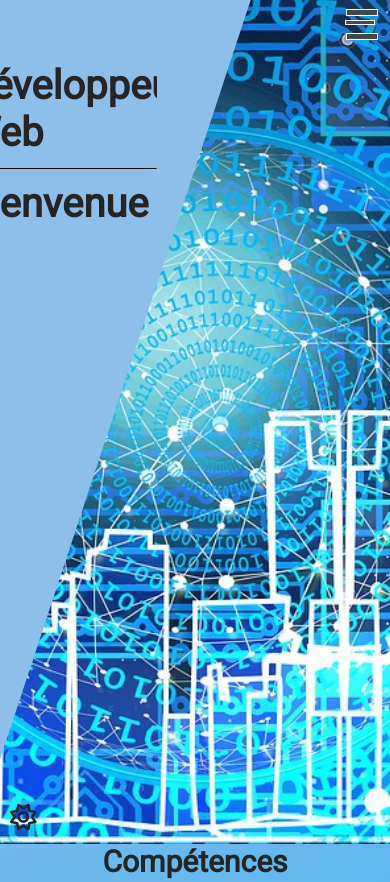
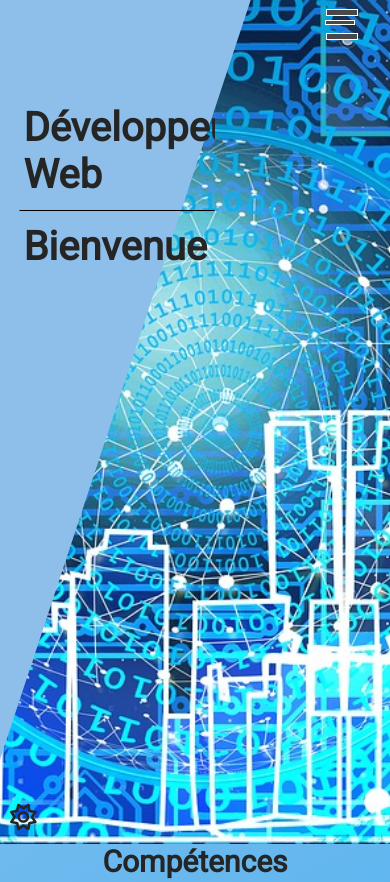
Before and after one commit to Emma-gin/portfolio, a website: page public/index.html in a window 390 px wide. Shown: the top 882 px of the page. Drawn offline with nearby package versions, Linux system fonts and the light colour scheme; a web font is replaced by a local one.

Commit message:
test style

```diff
--- a/public/css/style.css
+++ b/public/css/style.css
@@ -498,7 +498,7 @@ footer .fa-github-square {
         display: block;
         position: fixed;
         top: 0;
-        right: 0;
+        right: 20px;
         border: none;
         background-color: transparent;
         height: 45px;
@@ -581,8 +581,8 @@ footer .fa-github-square {
         height: 60vmin;
         width: 50vmin;
         position: absolute;
-        top: 20%;
-        left: 15%;
+        top: 25%;
+        left: 30%;
         transform: translate(-50%, -50%);
     }
 
```
